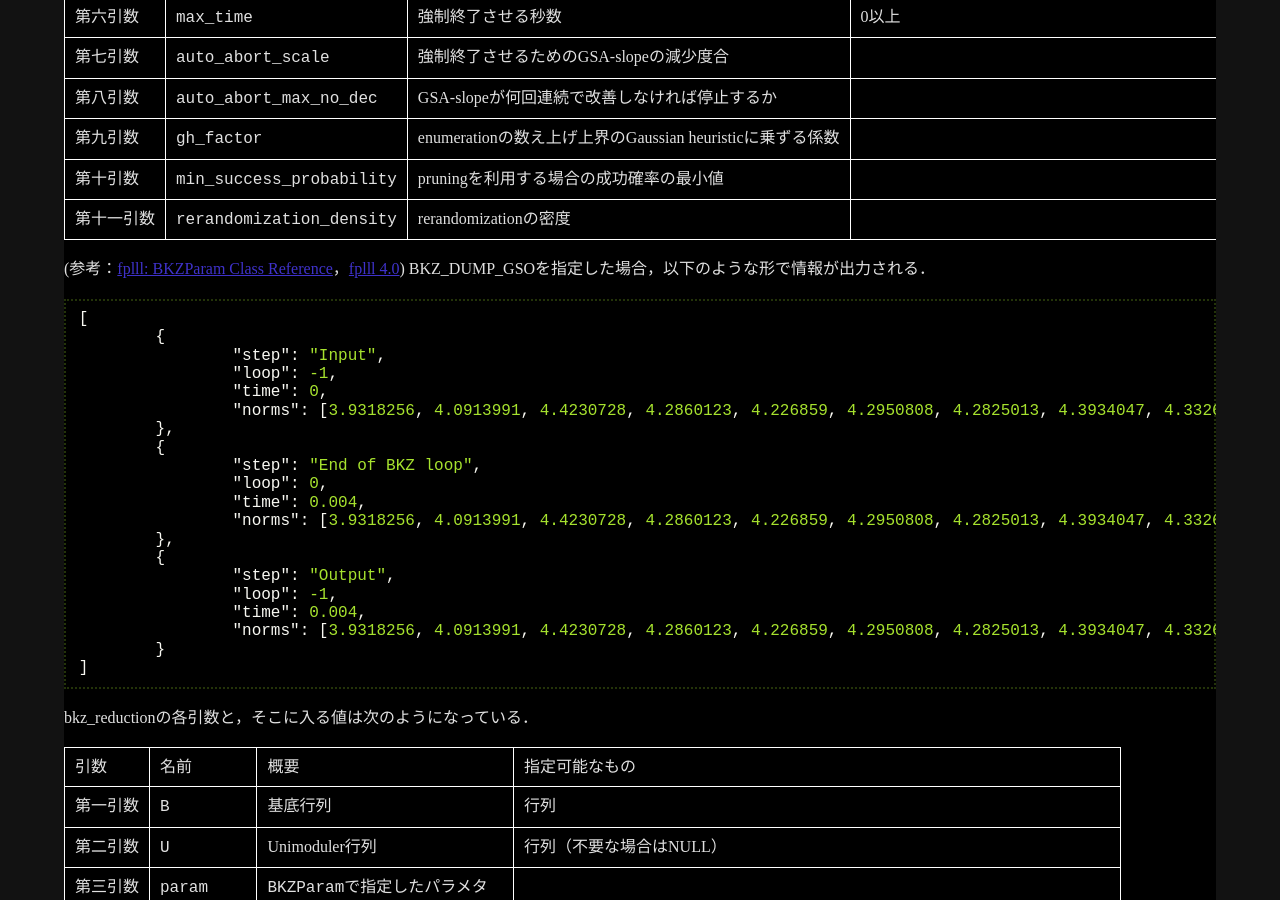
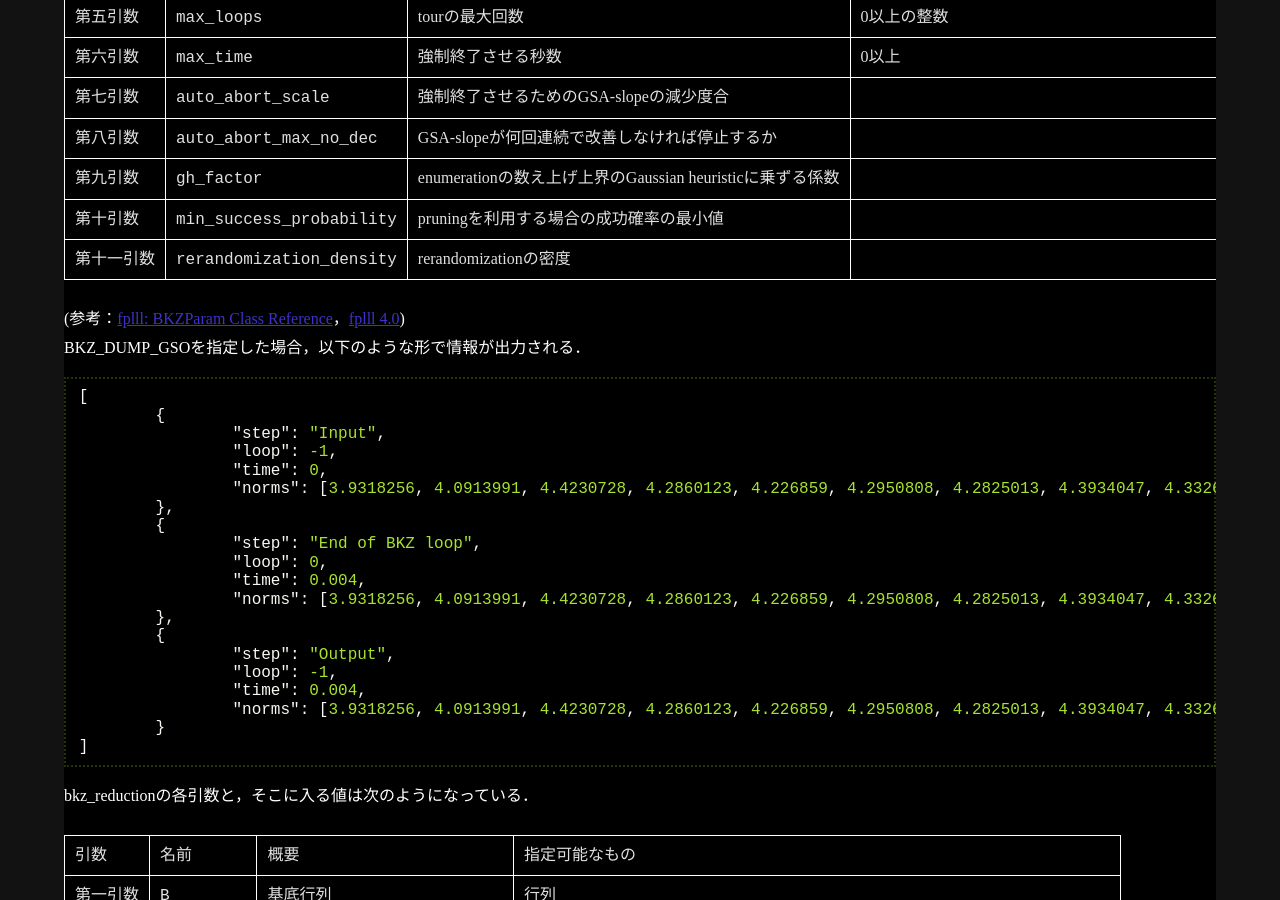
Before and after one commit to satoshin-des/SatoshinTechBlog, a Jekyll site: the page built from _posts/2026-10-23-fplll.html, in a window 1280 px wide and 900 px high, scrolled down 4566 px. Built offline with Jekyll 4.4.1, drawn with Linux system fonts in a browser that asks for light colours.

Commit message:
Added p-tags to all texts

```diff
--- a/_posts/2026-10-23-cpp.html
+++ b/_posts/2026-10-23-cpp.html
@@ -8,7 +8,9 @@
 
 <h2>std::function</h2>
 
+<p>
 std::functionはcallableなオブジェクトを柔軟に格納してくれる便利な奴らしい．functionalをincludeする必要がある．
+</p>
 
 <div class="code-space">
 {% highlight cpp %}
@@ -42,7 +44,9 @@
 {% endhighlight %}
 </div>
 
+<p>
 更に，[&]とすると，スコープ内の変数を参照できる．
+</p>
 
 <div class="code-space">
 {% highlight cpp %}
@@ -71,4 +75,6 @@
 {% endhighlight %}
 </div>
 
+<p>
 この前，ブロック行列を作るときにちょっと利用したが，今後使う機会は恐らくおぼないだろう．
+</p>
--- a/_posts/2026-10-23-fplll.html
+++ b/_posts/2026-10-23-fplll.html
@@ -14,7 +14,9 @@
 {% endhighlight %}
 </div>
 
+<p>
 ちなみに実行する際は-lfplll -lmpfr -lgmpを指定しなければならないらしい
+</p>
 
 <div class="code-space">
 {% highlight bash %}
@@ -24,7 +26,9 @@
 
 <h2>fplll::lll_reduction</h2>
 
+<p>
 基底行列にLLL簡約を施すという点では，例えばNTLライブラリのNTL::LLL_FPなんかと同じだが，NTLのものよりはるかに使い勝手が良い．具体的には，NTLのよりパラメタの設定が良い感じ．
+</p>
 
 <div class="code-space">
 {% highlight fplll %}
@@ -121,7 +125,9 @@
 {% endhighlight %}
 </mpz_t>
 
+<p>
 lll_reductionの各引数と，そこに入る値は次のようになっている．
+</p>
 
 <div class="table">
 <table>
@@ -182,11 +188,15 @@
 </table>
 </div>
 
+<p>
 (参考：<a href="https://fpylll.readthedocs.io/en/latest/modules.html">fplll Modules — fpylll 0.6.4 documentation</a>，<a href="https://xpujol.net/fplll/fplll-doc.html">fplll 4.0</a>)
+</p>
 
 <h2>fplll::bkz_reduction</h2>
 
+<p>
 fplll::BKZParam型のオブジェクトを作り，BKZ簡約のパラメタを設定して簡約を行う．
+</p>
 
 <div class="code-space">
 {% highlight fplll %}
@@ -255,7 +265,9 @@
 {% endhighlight %}
 </div>
 
+<p>
 pruningに利用するstrategiesのjsonファイルは，apt installした場合はダウンロードされないことがあるので，その場合は別途ダウンロードする必要がある．
+</p>
 
 <div class="code-space">
 {% highlight bash %}
@@ -263,7 +275,9 @@
 {% endhighlight %}
 </div>
 
+<p>
 BKZParamのコンストラクタでは次のようにパラメタを指定する．
+</p>
 
 <div class="table">
 <table>
@@ -355,9 +369,13 @@
 </table>
 </div>
 
+<p>
 (参考：<a href="https://fplll.github.io/fplll/classBKZParam.html">fplll: BKZParam Class Reference</a>，<a href="https://xpujol.net/fplll/fplll-doc.html">fplll 4.0</a>)
+</p>
 
+<p>
 BKZ_DUMP_GSOを指定した場合，以下のような形で情報が出力される．
+</p>
 
 <div class="code-space">
 {% highlight json %}
@@ -384,7 +402,9 @@
 {% endhighlight %}
 </div>
 
+<p>
 bkz_reductionの各引数と，そこに入る値は次のようになっている．
+</p>
 
 <div class="table">
 <table>
--- a/_posts/2026-10-25-css.html
+++ b/_posts/2026-10-25-css.html
@@ -8,7 +8,9 @@
 
 <h2><code>::details-content</code>疑似要素</h2>
 
+<p>
 <code>&lt;summary&gt;</code>の中の<code>&lt;details&gt;</code>を色々いじれる．以下のCodePenを参考のこと．
+</p>
 
 <p class="codepen" data-theme-id="-2" data-height="300" data-pen-title="Untitled" data-version="2"
   data-default-tab="css,result" data-slug-hash="ZYeoOQj" data-user="satoshin-des"
@@ -21,7 +23,9 @@
 
 <h2><code>white-space</code></h2>
 
+<p>
 名前の通り，ホワイトスペースをいじれる．以下のCodePenを参考のこと．
+</p>
 
 <p class="codepen" data-theme-id="-2" data-height="300" data-pen-title="white-space" data-version="2"
   data-default-tab="html,result" data-slug-hash="qEryQxL" data-user="satoshin-des"
```
Also changed, not shown: _posts/2026-10-22-js.html (+8 -0 lines).
